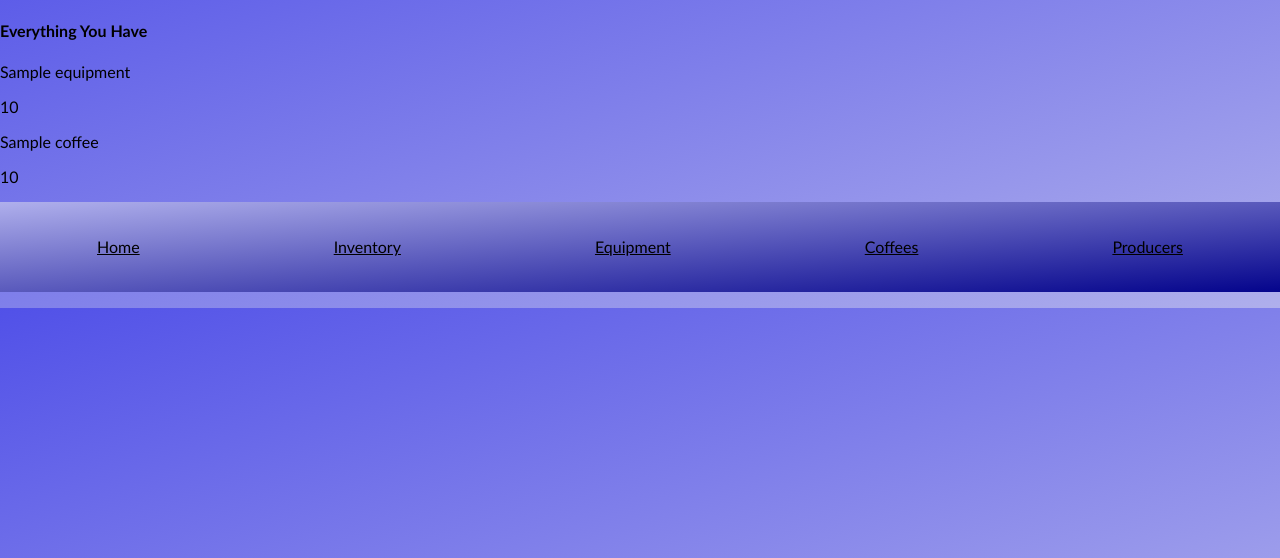
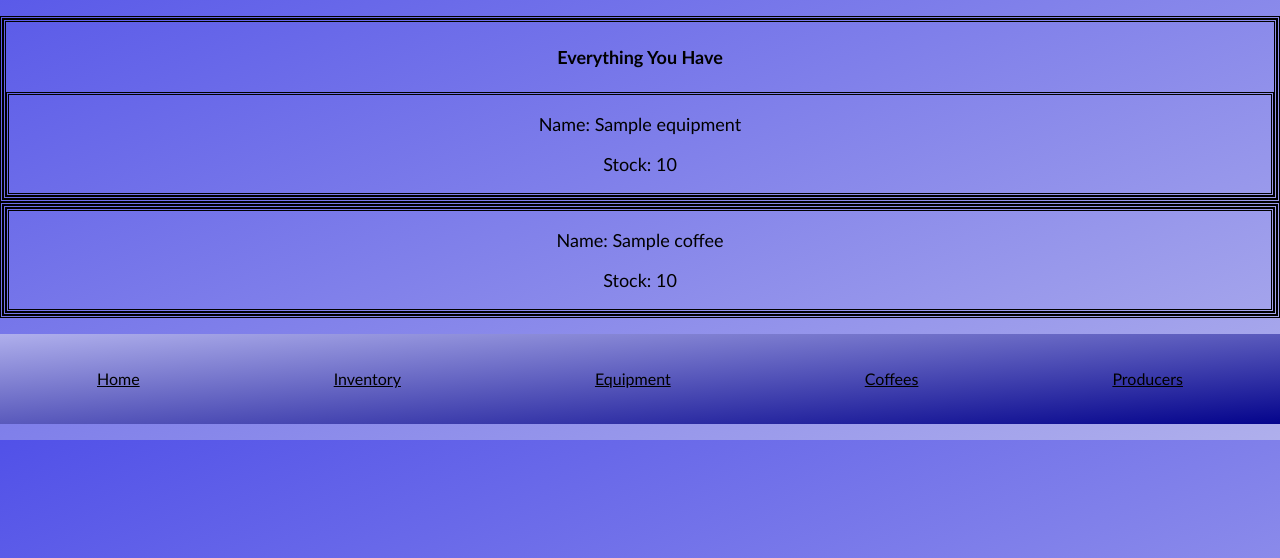
Before and after one commit to MackieJG/coffee-inventory-management, a Flask app: page /inventory in a window 1280 px wide. Shown: the part 106-664 px from the top of the page. Run offline with Flask 2, Linux system fonts and the light colour scheme; a database or web service that is not in the repository returns one stand-in record (values such as "Sample title"); some libraries are stand-ins or nearby versions.

Commit message:
updating css

```diff
--- a/static/main.css
+++ b/static/main.css
@@ -258,6 +258,12 @@ body {
     border: 2px solid rgb(61, 7, 197);
     border-radius: 10px;
 }
+.edit_container button{
+    width: 200px;
+    box-sizing:border-box;
+    border: 2px solid rgb(61, 7, 197);
+    border-radius: 10px;
+}
 
 .equipment_ref {
     text-align: center;
@@ -331,3 +337,25 @@ body {
     flex-direction: row;
     border-style: solid;
 }
+.producer_content{
+    display: flex;
+    flex-wrap: wrap;
+    justify-content:space-around;
+    align-items: stretch;
+    align-content: center;
+    width: 100%;
+    height: 100px;
+    overflow: auto;
+    flex-direction: row;
+    border-style: solid;
+
+}
+.inventory_section{
+    text-align: center;
+    border-style: double;
+
+}
+.inventory_section div{
+    border-style: double;
+    font-size: large;
+}
--- a/templates/coffees/newcoffee.html
+++ b/templates/coffees/newcoffee.html
@@ -1,5 +1,6 @@
 {% extends 'base.html' %}
 {% block content %}
+<div class="edit_container">
     <form action="/coffees" method="post">
         <div>
             <label for="name">Name:</label>
@@ -35,4 +36,5 @@
         </div>
         <button type="submit">Add Coffee</button>
     </form>
+</div>
 {% endblock %}
--- a/templates/equipment/new.html
+++ b/templates/equipment/new.html
@@ -1,5 +1,6 @@
 {% extends 'base.html' %}
 {% block content %}
+<div class="edit_container">
     <form action="/equipment" method="post">
         <div>
             <label for="name">Name:</label>
@@ -27,4 +28,5 @@
         </div>
         <button type="submit">Add Equipment</button>
     </form>
+</div>
 {% endblock %}
--- a/templates/inventory.html
+++ b/templates/inventory.html
@@ -1,32 +1,36 @@
 {% extends 'base.html' %}
 {% block content %}
-<section class="equipment_list">
+<section class="inventory_section">
     <div>
         <h4>Everything You Have</h4>
         {% for equipment in all_equipment %}
-            <p>{{equipment.name}}</p>
-            <p>{{equipment.stock}}</p>
+        <div>
+            <p>Name: {{equipment.name}}</p>
+            <p>Stock: {{equipment.stock}}</p>
             {% if equipment.stock == 0 %}
                 <p>SOLD OUT</p>
                 {% elif equipment.stock < 5 %}
                 <p>Speak to your producer!</p>
             {% endif %}
+        </div>
         {% endfor %}
     </div>
 </section>
-<section class="coffee_list">
+<section class="inventory_section">
     <div>
         {% for coffee in all_coffees %}
-            <p>{{coffee.name}}</p>
-            <p>{{coffee.stock}}</p>
-            <div class="sold_out">
+        <div>
+            <p>Name: {{coffee.name}}</p>
+            <p>Stock: {{coffee.stock}}</p>
                 {% if coffee.stock == 0 %}
-                    <p>SOLD OUT</p>
+                    <a href="/coffees/{{coffee.id}}">SOLD OUT</a>
                 {% elif coffee.stock < 5 %}
-                    <p>Speak to your producer!</p>
-            </div>
+                    <a href="/coffees/{{coffee.id}}">Running low will need to order more soon!</p>
+
             {% endif %}
+        </div>
         {% endfor %}
     </div>
+
 </section>
 {% endblock %}
--- a/templates/producers/index.html
+++ b/templates/producers/index.html
@@ -4,17 +4,16 @@
     <a href="producers/newproducer">Add new Producer to your list</a>
 </div>
 {% for producer in all_producers %}
-    <div class="coffee_content">
+    <div class="producer_content">
         <div>
             <a href="/producers/{{ producer.id }}">{{producer.name}}</a>
-
+        </div>
             <div>
                 {{producer.location}}
             </div>
             <div>
                 {{producer.description}}
             </div>
-        </div>
     </div>
 
 {% endfor %}
--- a/templates/producers/newproducer.html
+++ b/templates/producers/newproducer.html
@@ -1,5 +1,6 @@
 {% extends 'base.html' %}
 {% block content %}
+<div class="edit_container">
     <form action="/producers" method="post">
         <div>
             <label for="name">Company Name:</label>
@@ -15,4 +16,5 @@
         </div>
         <button type="submit">Add Producer</button>
     </form>
+</div>
 {% endblock %}
```
